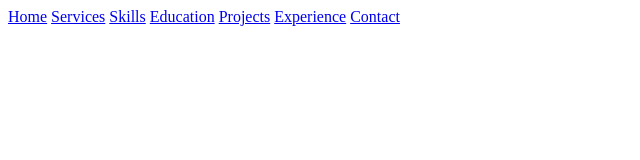
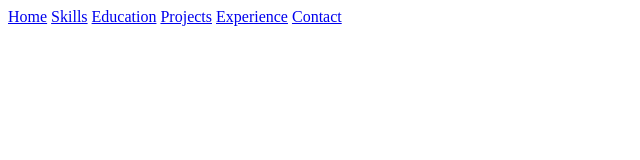
Before and after one commit to UdoNieuw/MyPortifolio, a plain HTML site: page Index.html in a window 1280 px wide. Shown: the full height of the page, 0-640 px from the left. Drawn offline with Linux system fonts and the light colour scheme.

Commit message:
Update Index.html

```diff
--- a/Index.html
+++ b/Index.html
@@ -7,16 +7,17 @@
     <body>
         <div class="main">
             <div class="navbar">
+                <header>
                     <!-- Navigation -->
                     <nav>
                         <a href="#" class="active">Home</a>
-                    <a href="#">Services</a>
                         <a href="#">Skills</a>
                         <a href="#">Education</a>
                         <a href="#">Projects</a>
                         <a href="#">Experience</a>
                         <a href="#">Contact</a>
                     </nav>
+                </header>
             </div>
         </div>
     </body>
```
Lines whose indentation alone changed are shown as unchanged.
